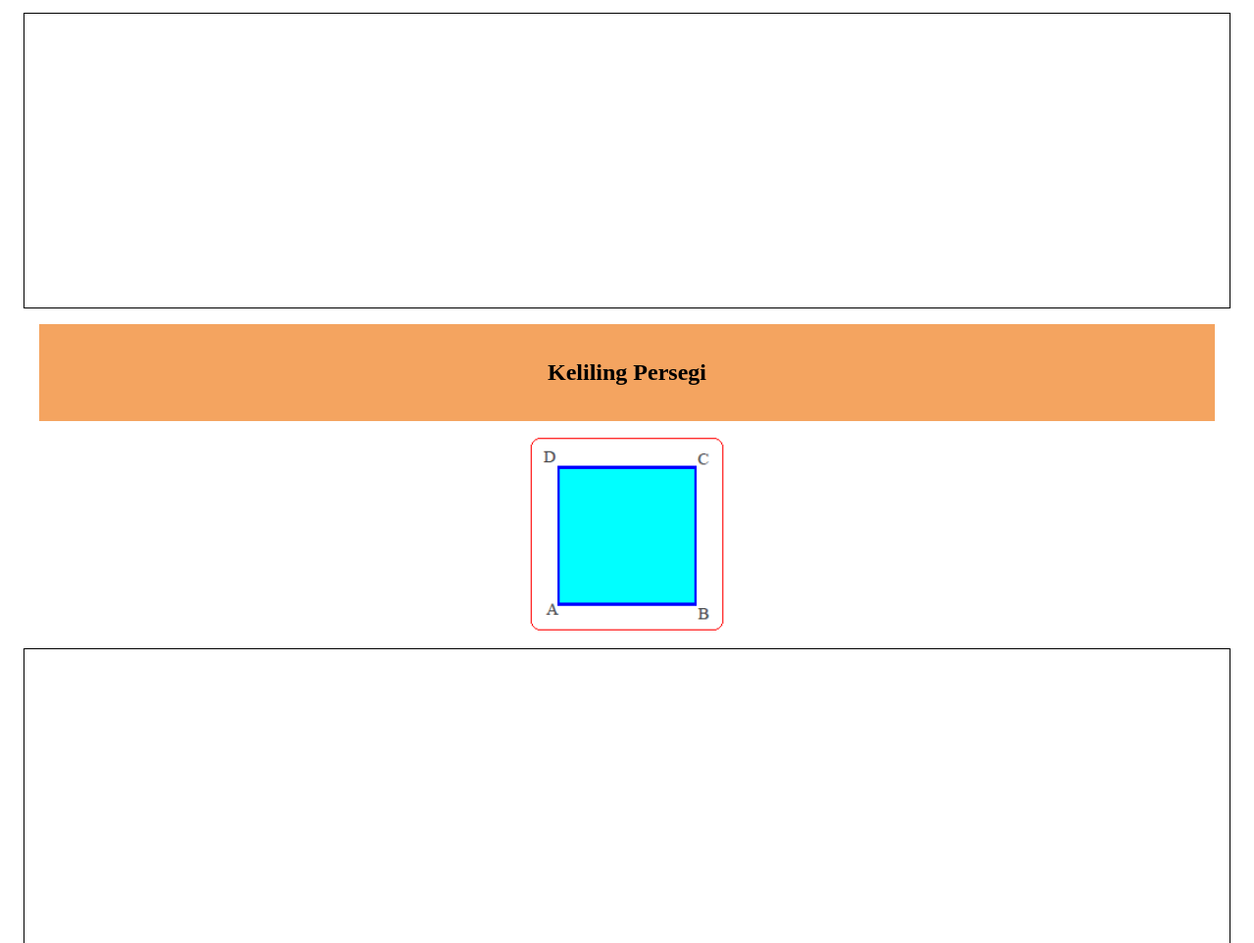
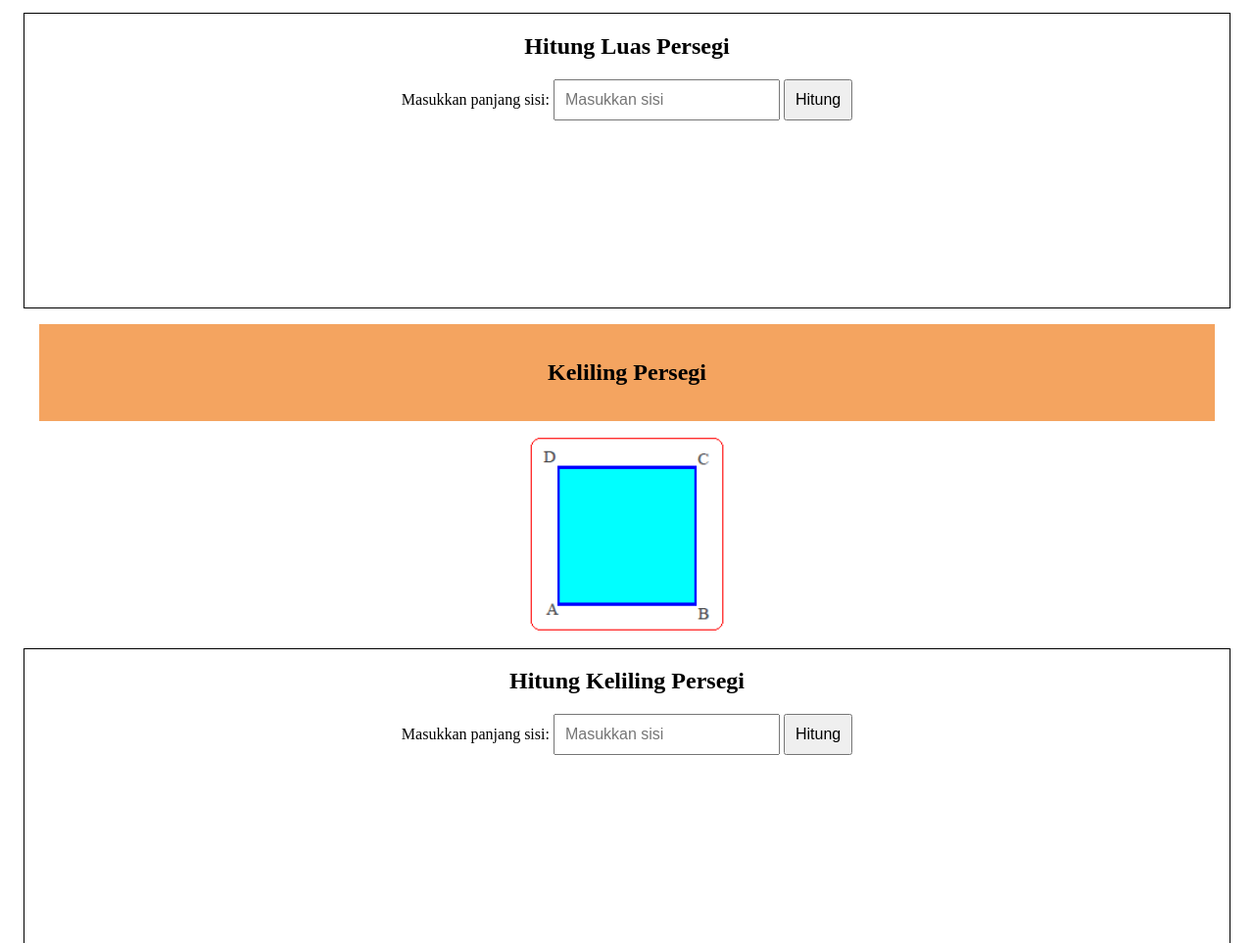
Before and after one commit to revou-fundamental-course/17-mar-25-luckyyudha, a plain HTML site: page index.html in a window 1280 px wide. Shown: the part 681-1644 px from the top of the page at 98% size. Drawn offline with Linux system fonts and the light colour scheme.

Commit message:
update js1

```diff
--- a/css/style.css
+++ b/css/style.css
@@ -61,3 +61,11 @@ main {
 footer {
     justify-self: center;
 }
+input, button {
+    padding: 10px;
+    font-size: 16px;
+}
+#hasil {
+    margin-top: 20px;
+    font-weight: bold;
+}
--- a/index.html
+++ b/index.html
@@ -33,6 +33,13 @@
             </div>
 
             <div class="calculate-content">
+                <h2>Hitung Luas Persegi</h2>
+                <label for="sisi">Masukkan panjang sisi:</label>
+                <input type="number" id="sisi" placeholder="Masukkan sisi">
+                <button onclick="hitungLuas()">Hitung</button>
+
+                <p id="hasil"></p>
+                <script src="js\script.js"></script>
 
             </div>
 
@@ -47,6 +54,13 @@
             </div>
 
             <div class="calculate-content">
+                <h2>Hitung Keliling Persegi</h2>
+                <label for="sisi">Masukkan panjang sisi:</label>
+                <input type="number" id="sisi" placeholder="Masukkan sisi">
+                <button onclick="hitungKeliling()">Hitung</button>
+
+                <p id="hasil"></p>
+                <script src="js\script.js"></script>
 
             </div>
 
--- a/js/script.js
+++ b/js/script.js
@@ -1 +1,24 @@
 //ini javascript ekternal
+function hitungLuas() {
+    let sisi = document.getElementById("sisi").value;
+
+    if (sisi === "" || sisi <= 0) {
+        document.getElementById("hasil").innerHTML = "Masukkan angka yang valid!";
+        return;
+    }
+
+    let luas = sisi * sisi;
+    document.getElementById("hasil").innerHTML = "Luas persegi: " + luas + " cm²";
+}
+
+function hitungKeliling() {
+    let sisi = document.getElementById("sisi").value;
+
+    if (sisi === "" || sisi <= 0) {
+        document.getElementById("hasil").innerHTML = "Masukkan angka yang valid!";
+        return;
+    }
+
+    let keliling = 4 * sisi;
+    document.getElementById("hasil").innerHTML = "Keliling persegi: " + keliling + " cm";
+}
```
